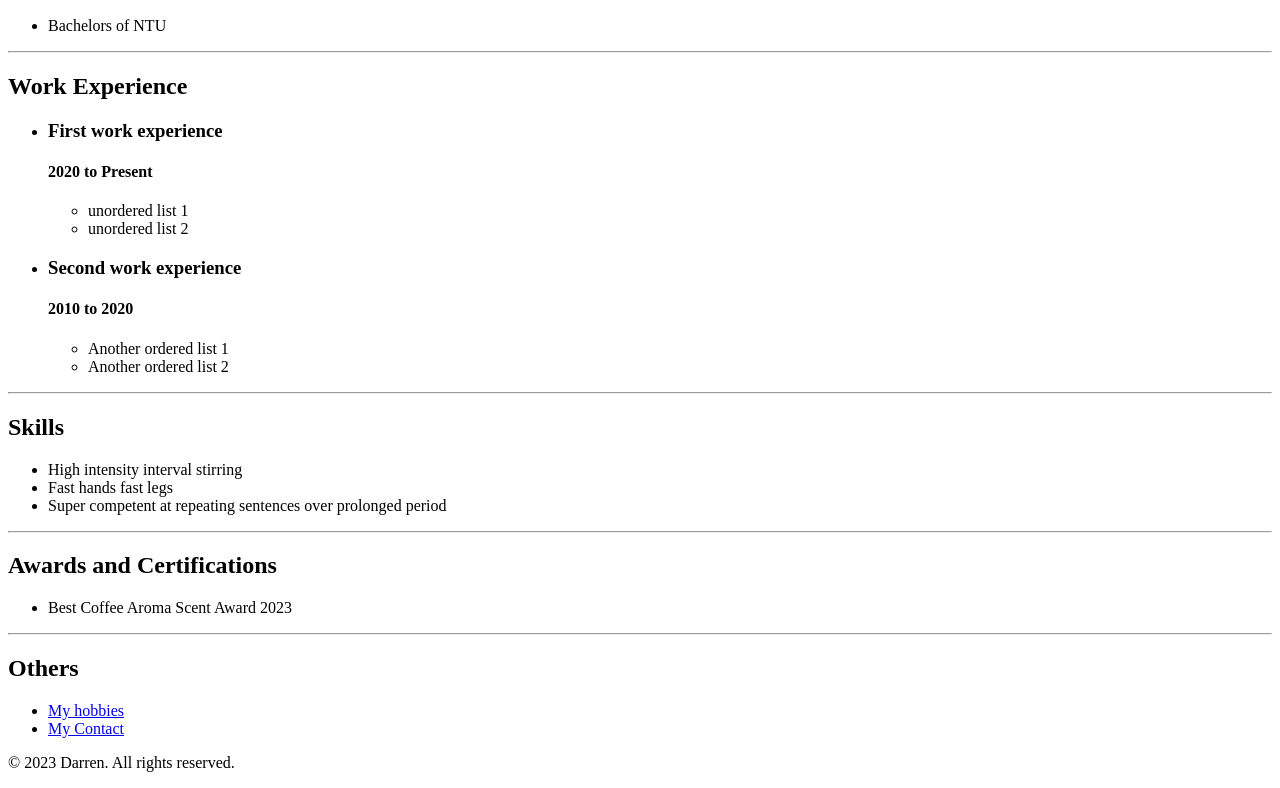
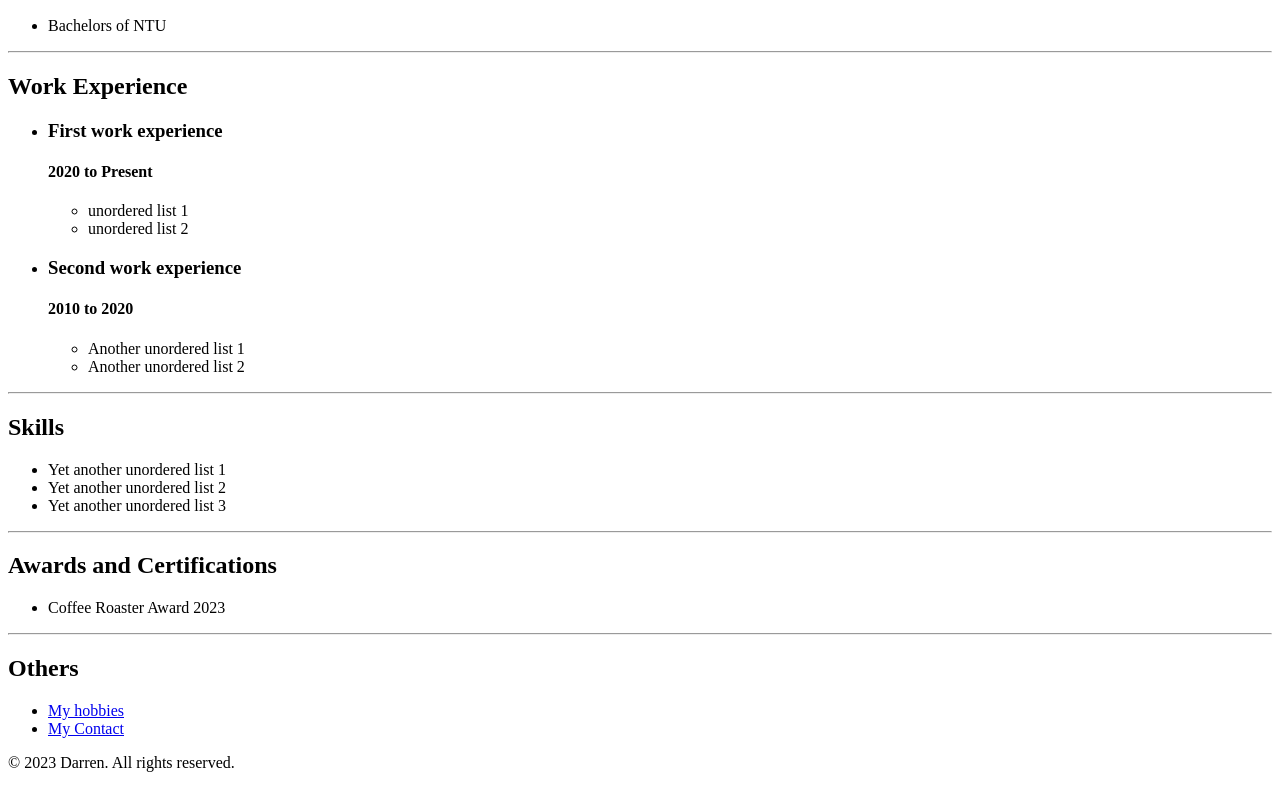
Before and after one commit to darrv/HTML-Resume-Sample, a plain HTML site: page index.html in a window 1280 px wide. Shown: the part 477-1265 px from the top of the page. Drawn offline with Linux system fonts and the light colour scheme.

Commit message:
Update index.html

```diff
--- a/index.html
+++ b/index.html
@@ -38,8 +38,8 @@
         <li><h3>Second work experience</h3>
             <h4>2010 to 2020</h4>
             <ul>
-                <li>Another ordered list 1</li>
-                <li>Another ordered list 2</li>
+                <li>Another unordered list 1</li>
+                <li>Another unordered list 2</li>
             </ul>
         </li>
 
@@ -49,16 +49,16 @@
 
     <h2>Skills</h2>
     <ul>
-        <li>High intensity interval stirring</li>
-        <li>Fast hands fast legs</li>
-        <li>Super competent at repeating sentences over prolonged period</li>
+        <li>Yet another unordered list 1</li>
+        <li>Yet another unordered list 2</li>
+        <li>Yet another unordered list 3</li>
     </ul>
 
     <hr/>
 
     <h2>Awards and Certifications</h2>
     <ul>
-        <li>Best Coffee Aroma Scent Award 2023</li>
+        <li>Coffee Roaster Award 2023</li>
     </ul>
     <hr/>
 
```
